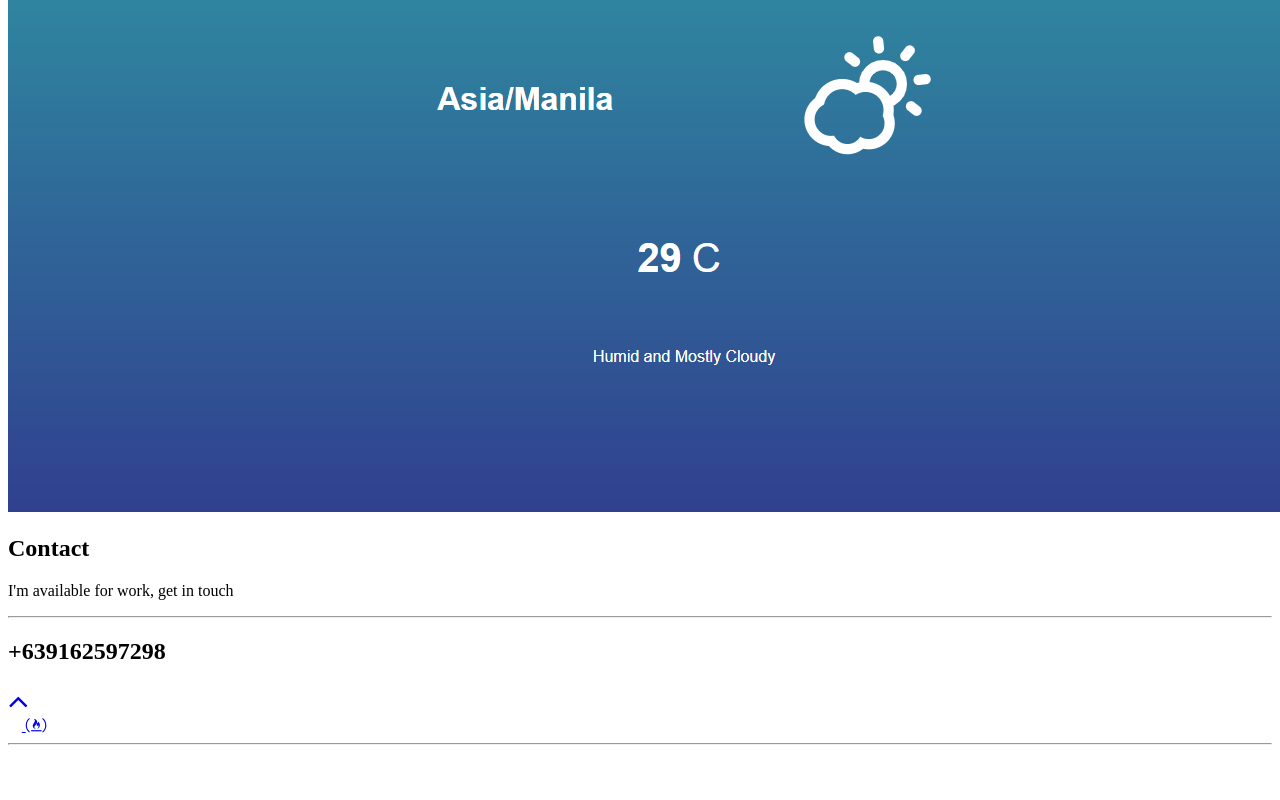
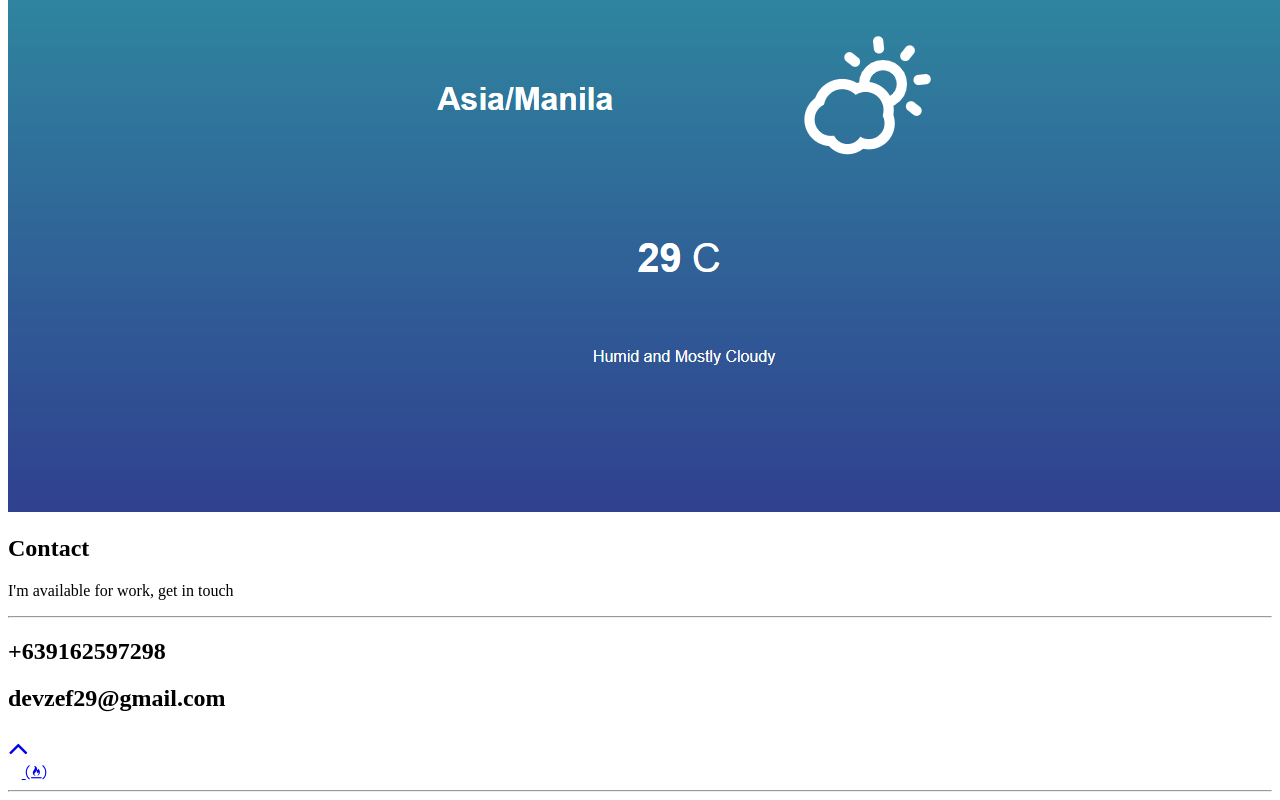
Before and after one commit to LordZeF/simple-folio, a website: page src/template.html in a window 1280 px wide. Shown: the part 3081-3881 px from the top of the page. Before the commit the page ends 3834 px from the top, so only its background shows below. Drawn offline with nearby package versions, Linux system fonts and the light colour scheme.

Commit message:
customizing

```diff
--- a/src/template.html
+++ b/src/template.html
@@ -227,6 +227,7 @@
           I'm available for work, get in touch
           <hr>
           <h2>+639162597298</h2>
+          <h2>devzef29@gmail.com</h2>
         </p>
 
       </div>
```
Also changed, not shown: 1 other file.
